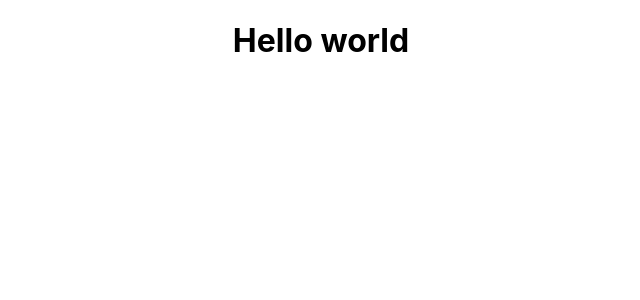
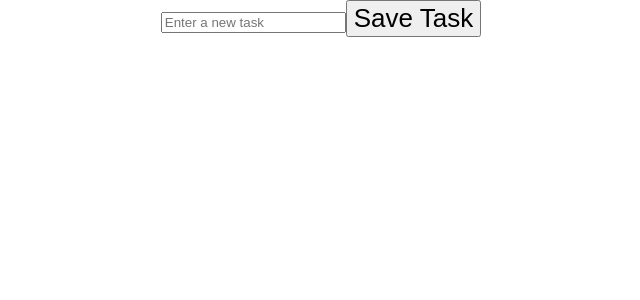
Before and after one commit to diegofernandoalayon/react-taskapp, a React (Vite) app: page / in a window 1280 px wide. Shown: the top 300 px of the page, without its empty margins (319-959 px from the left). Built offline with nearby package versions, Linux system fonts and the light colour scheme.

Commit message:
creand componente TaskForm para crear las tareas

```diff
--- a/src/App.jsx
+++ b/src/App.jsx
@@ -1,10 +1,10 @@
-
 import './App.css'
+import TaskForm from './components/TaskForm'
 
 function App () {
   return (
     <div className='App'>
-      <h1>Hello world</h1>
+      <TaskForm />
     </div>
   )
 }
--- /dev/null
+++ b/src/components/TaskForm/index.jsx
@@ -0,0 +1,22 @@
+import { useState } from 'react'
+
+export default function TaskForm () {
+  const [newTaskName, setNewTaskName] = useState('')
+
+  const handleChange = (e) => {
+    const { value } = e.target
+    setNewTaskName(value)
+  }
+  const handleSubmit = (e) => {
+    e.preventDefault()
+    window.localStorage.setItem('newTaskName', JSON.stringify(newTaskName))
+    setNewTaskName('')
+  }
+  return (
+    <form onSubmit={handleSubmit}>
+      <input type='text' placeholder='Enter a new task' onChange={handleChange} value={newTaskName} />
+      <button>Save Task</button>
+      <h1>{newTaskName}</h1>
+    </form>
+  )
+}
```
